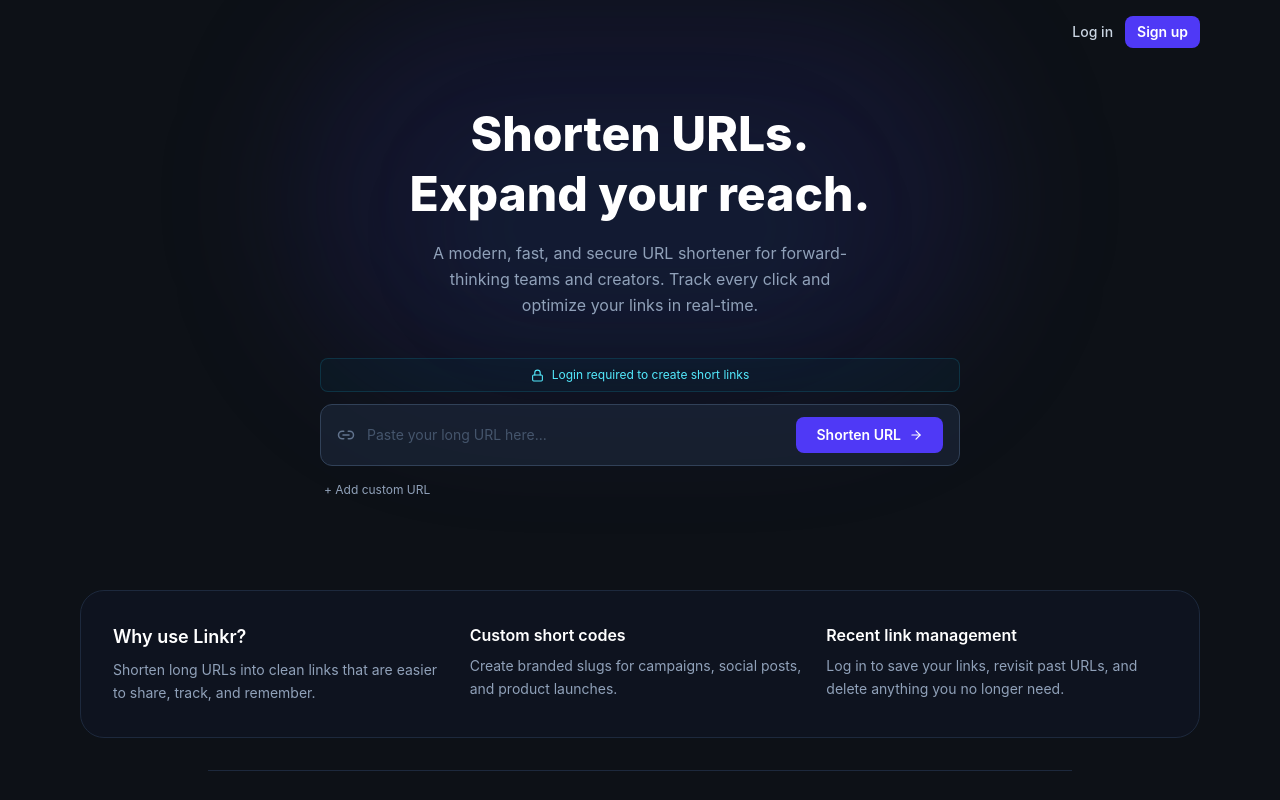
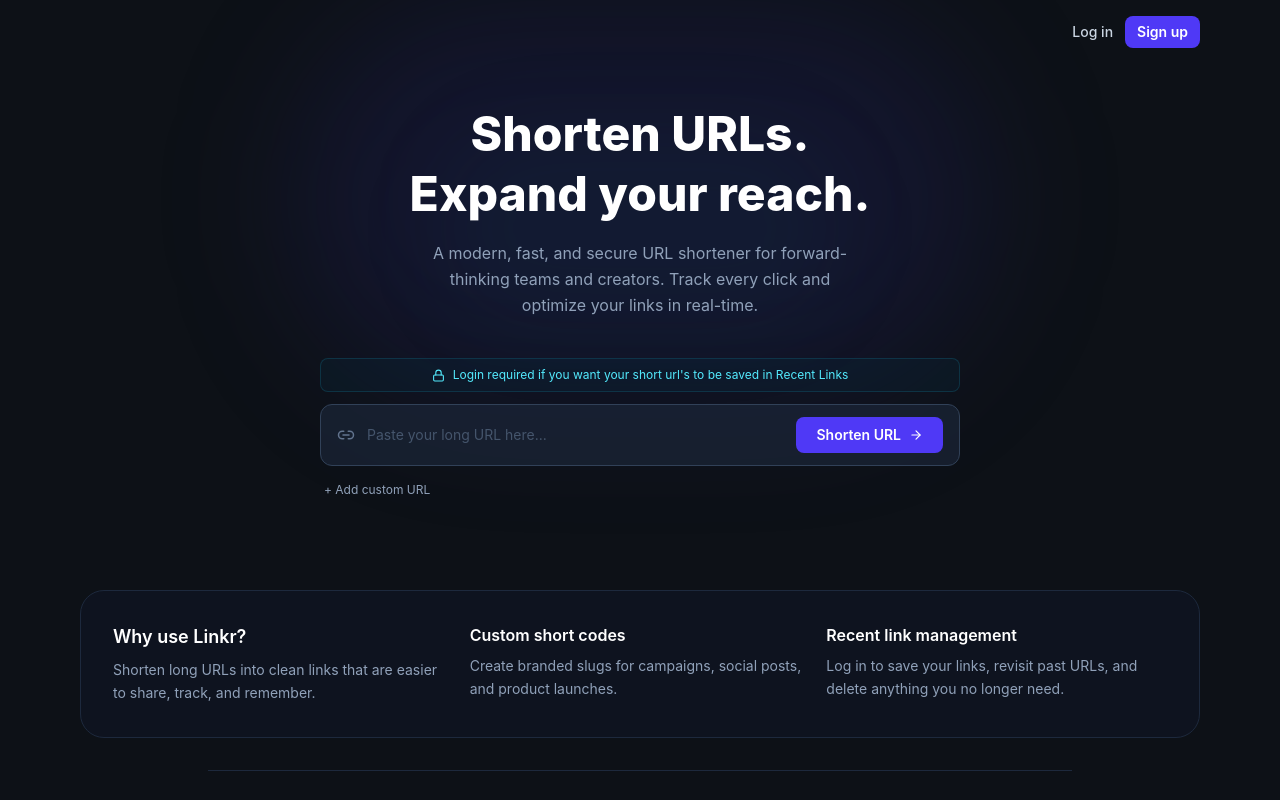
Before and after one commit to AswathS2009/URL-SHORTNER, a React (Vite) app in the folder client/: page / in a window 1280 px wide. Shown: the top 800 px of the page. Built offline with nearby package versions, Linux system fonts and the light colour scheme; no server answers.

Commit message:
text cahgne

```diff
--- a/client/src/components/home/UrlShortener.jsx
+++ b/client/src/components/home/UrlShortener.jsx
@@ -82,7 +82,7 @@ export default function UrlShortener({
       {!isAuthenticated && (
         <div className="w-full mb-3 flex items-center justify-center gap-2 rounded-lg border border-cyan-900/50 bg-cyan-950/20 text-cyan-300 text-xs px-3 py-2">
           <Lock size={13} />
-          <span>Login required to create short links</span>
+          <span>Login required if you want your short url's to be saved in Recent Links</span>
         </div>
       )}
 
```
